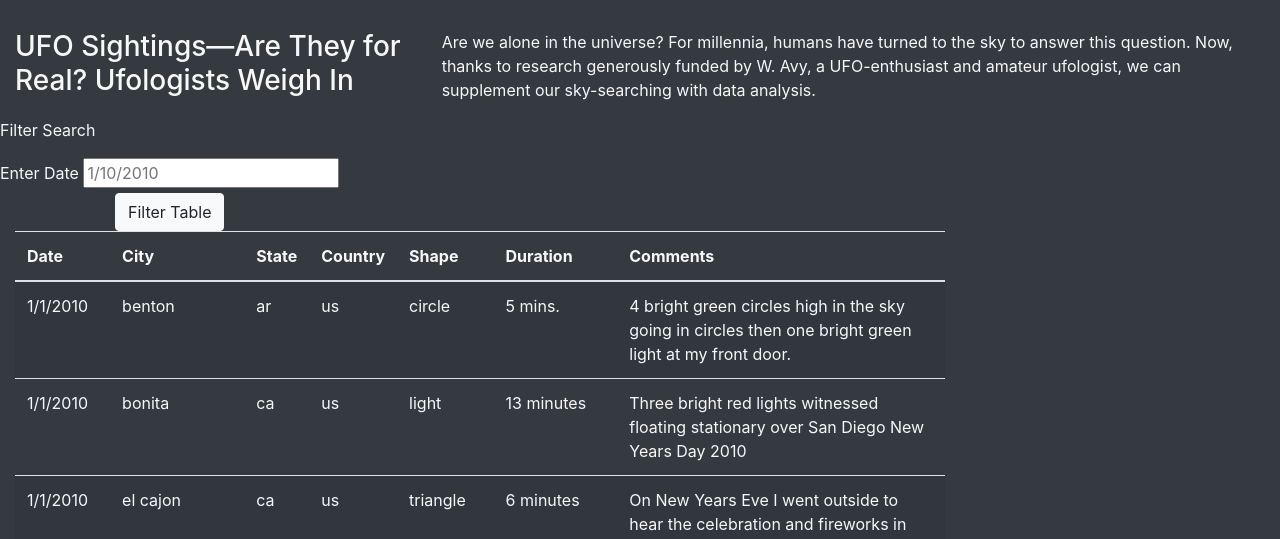
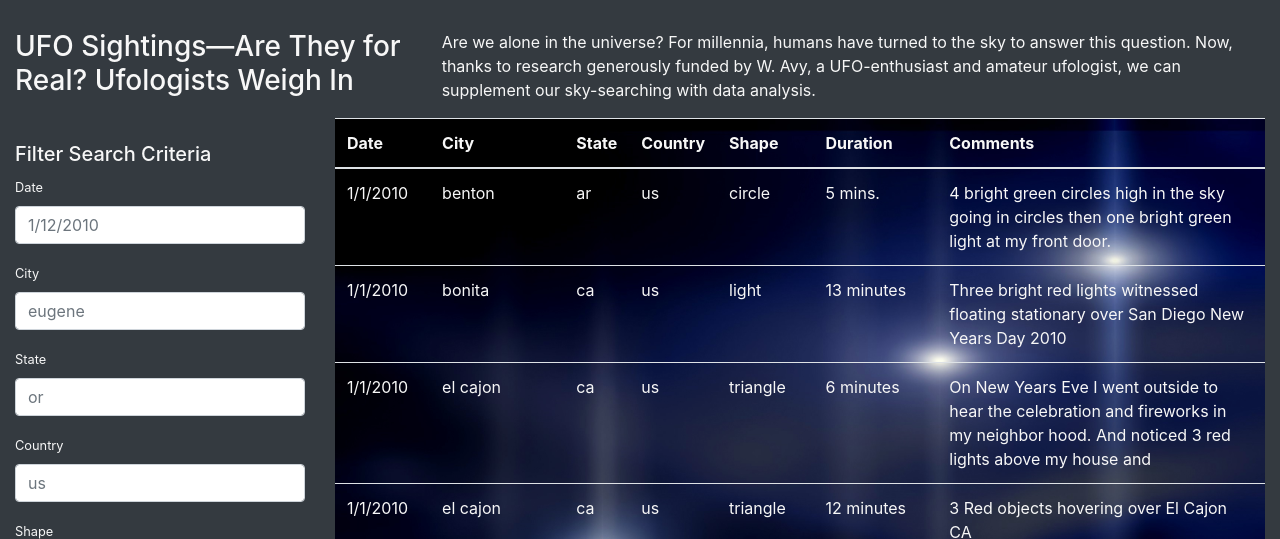
Before and after one commit to pqrt12/UFOs, a plain HTML site: page index.html in a window 1280 px wide. Shown: the part 261-800 px from the top of the page. Drawn offline with nearby package versions, Linux system fonts and the light colour scheme.

Commit message:
Challenge: more filter selections

```diff
--- a/index.html
+++ b/index.html
@@ -42,21 +42,39 @@
 
         <div class="container-fluid">
             <div class="row">
-                <div class="col-md3">
+                <div class="col-md-3">
                     <form class="bg-dark">
-                        <p>Filter Search</p>
+                        <br>
+                        <h5>Filter Search Criteria</h5>
                     </form>
-                    <!-- ul: unorder list -->
-                    <ul class="list-group bg-dark">
-                        <!-- li: list item -->
-                        <li class="list_group_item bg-dark">
-                            <label for="date">Enter Date</label>
-                            <input type="text" placeholder="1/10/2010" id="datetime" />
-                        </li>
-                        <li class="list_group_item bg-dark text-center">
-                            <button id="filter-btn" type="button" class="btn btn-light">Filter Table</button>
-                        </li>
-                    </ul>
+
+                    <form class="bg_dark">
+                        <div class="form-group">
+                            <label for="date"> <small>Date</small> </label>
+                            <input type="text" class="form-control" placeholder="1/12/2010" id="datetime" />
+                        </div>
+                        <div class="form-group">
+                            <label for="city"> <small>City</small></label>
+                            <input type="text" class="form-control" placeholder="eugene" id="city" />
+                        </div>
+                        <div class="form-group">
+                            <label for="state"> <small>State</small></label>
+                            <input type="text" class="form-control" placeholder="or" id="state" />
+                        </div>
+                        <div class="form-group">
+                            <label for="country"> <small>Country</small></label>
+                            <input type="text" class="form-control" placeholder="us" id="country" />
+                        </div>
+                        <div class="form-group">
+                            <label for="shape"> <small>Shape</small></label>
+                            <input type="text" class="form-control" placeholder="unknown" id="shape" />
+                        </div>
+                    </form>
+
+                    <form class="bg-dark text-center">
+                        <button id="filter-btn" type="button" class="btn btn-light">Filter Table</button>
+                    </form>
+                    <br>
                 </div>
                 <div class="col-md-9">
                     <table class="table table-striped">
--- a/static/css/style.css
+++ b/static/css/style.css
@@ -7,4 +7,9 @@ body {
     background-image: url("../images/nasa.jpg");
     background-size: 100% 100%;
     text-align: center;
-  }
+}
+
+.table {
+    background-image: url("../images/ufo.jpg");
+    background-size: contain;
+}
--- a/static/js/app.js
+++ b/static/js/app.js
@@ -24,6 +24,10 @@ function buildTable(data) {
 function handleClick() {
     //  '#' -> signify HTML id.
     let date = d3.select("#datetime").property("value");
+    let city = d3.select("#city").property("value");
+    let state = d3.select("#state").property("value");
+    let country = d3.select("#country").property("value");
+    let shape = d3.select("#shape").property("value");
 
     //  default includes all.
     let filteredData = tableData;
@@ -32,7 +36,18 @@ function handleClick() {
         //  array.filter(function(cur, [index, [arr]]), thisValue).
         filteredData = filteredData.filter(row => row.datetime === date);
     }
-
+    if (city) {
+        filteredData = filteredData.filter(row => row.city === city);
+    }
+    if (state) {
+        filteredData = filteredData.filter(row => row.state === state);
+    }
+    if (country) {
+        filteredData = filteredData.filter(row => row.country === country);
+    }
+    if (shape) {
+        filteredData = filteredData.filter(row => row.shape === shape);
+    }
     //  why not inside if ?
     //  rebuilt the table
     buildTable(filteredData);
```
Also changed, not shown: static/images/ufo.jpg (added).
